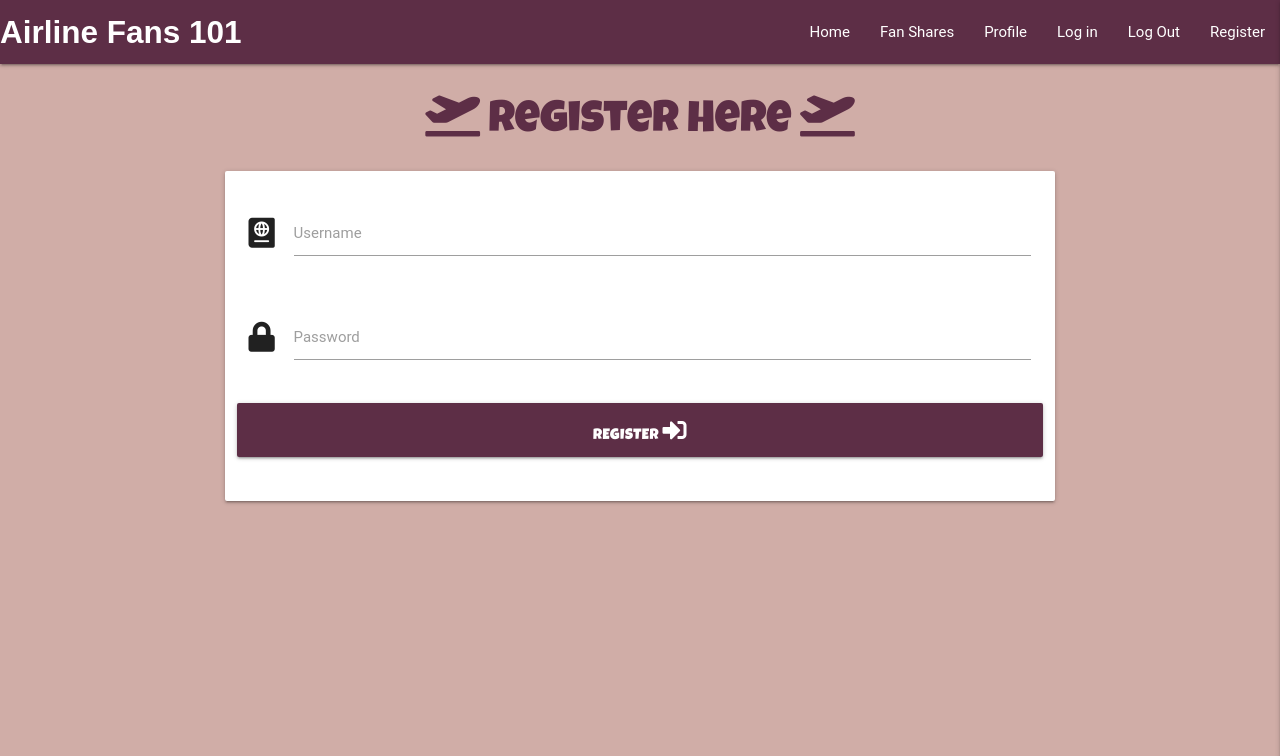
After one commit to GlobetrotterG/airline-fans-101, a Flask app: page /register in a window 1280 px wide. The commit adds this page. Shown: the top 756 px of the page. Run offline with Flask 2, Linux system fonts and the light colour scheme; some libraries are stand-ins or nearby versions; some web fonts are replaced.

Commit message:
Adding a register.html folder and created a register template

```diff
--- a/app.py
+++ b/app.py
@@ -4,6 +4,7 @@ from flask import (
     redirect, request, session, url_for)
 from flask_pymongo import PyMongo
 from bson.objectid import ObjectId
+from werkzeug.security import generate_password_hash, check_password_hash
 if os.path.exists("env.py"):
     import env
 
@@ -26,6 +27,11 @@ def shares():
     return render_template("share.html", share=share)
 
 
+@app.route("/register", methods=["GET", "POST"])
+def register():
+    return render_template("register.html")
+
+
 if __name__ == "__main__":
     app.run(host=os.environ.get("IP"),
             port=int(os.environ.get("PORT")),
--- a/static/css/style.css
+++ b/static/css/style.css
@@ -14,3 +14,13 @@ body {
     font-family: 'Rammetto One', sans-serif;
     font-weight: bolder;
 }
+
+.register {
+    font-family: 'Luckiest Guy', sans-serif;
+    color: #5d2e46;
+}
+
+.button-register {
+    font-family: 'Luckiest Guy', sans-serif;
+    background-color: #5d2e46;
+}
--- a/templates/base.html
+++ b/templates/base.html
@@ -29,7 +29,7 @@
                     <li><a href="#">Profile</a></li>
                     <li><a href="#">Log in</a></li>
                     <li><a href="#">Log Out</a></li>
-                    <li><a href="#">Register</a></li>
+                    <li><a href="{{ url_for('register') }}">Register</a></li>
                 </ul>
             </div>
         </nav>
@@ -42,7 +42,7 @@
                     <li><a href="#">Profile</a></li>
                     <li><a href="#">Log in</a></li>
                     <li><a href="#">Log Out</a></li>
-                    <li><a href="#">Register</a></li>
+                    <li><a href="{{ url_for('register') }}">Register</a></li>
         </ul>
     </header>
 
--- /dev/null
+++ b/templates/register.html
@@ -0,0 +1,35 @@
+{% extends "base.html" %}
+{% block content %}
+
+<h3 class="center-align register"><i class="fas fa-plane-departure"></i> Register Here <i class="fas fa-plane-departure"></i></h3>
+
+<div class="row">
+    <form class="col s12 m8 offset-m2" method="POST" action="{{ url_for('register') }}">
+        <div class="card-panel">
+            <!-- username -->
+            <div class="row">
+                <div class="input-field col s12">
+                    <i class="fas fa-passport prefix"></i>
+                    <input id="username" name="username" type="text" class="validate">
+                    <label for="username">Username</label>
+                </div>
+            </div>
+            <!-- password -->
+            <div class="row">
+                <div class="input-field col s12">
+                    <i class="fas fa-lock prefix"></i>
+                    <input id="password" name="password" type="password" class="validate">
+                    <label for="password">Password</label>
+                </div>
+            </div>
+            <!-- register -->
+            <div class="row">
+                <button type="submit" class="col s12 btn-large button-register">
+                    Register <i class="fas fa-sign-in-alt"></i>
+                </button>
+            </div>
+        </div>
+    </form>
+</div>
+
+{% endblock %}
```
